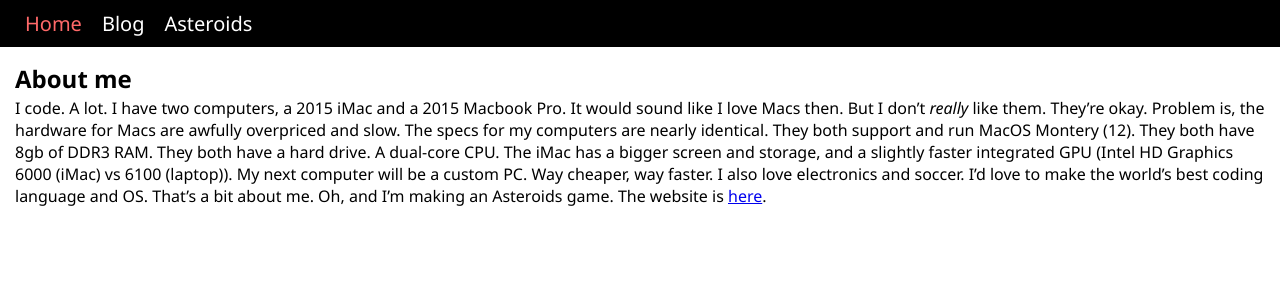
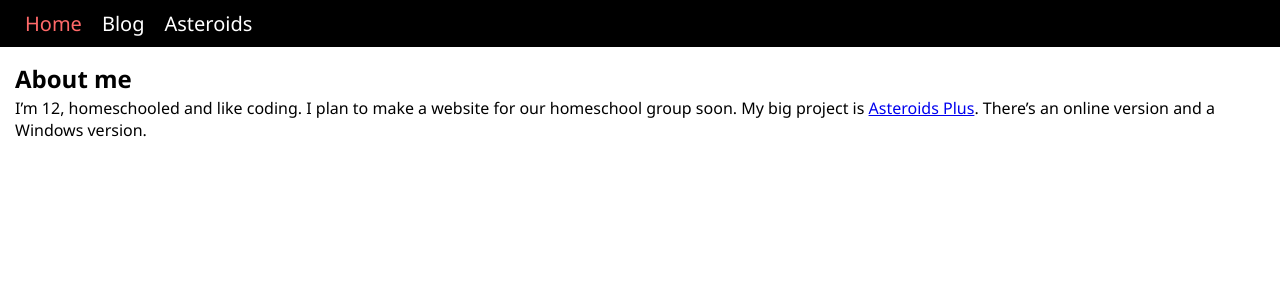
Before and after one commit to Baker531/baker531.github.io, a Jekyll site: the page built from index.md, in a window 1280 px wide. Shown: the top 300 px of the page. Built offline with Jekyll 4.4.1, drawn with Linux system fonts in a browser that asks for light colours.

Commit message:
Change index.md

```diff
--- a/index.md
+++ b/index.md
@@ -3,4 +3,7 @@ title: "Home"
 ---
 
 ## About me
-I code. A lot. I have two computers, a 2015 iMac and a 2015 Macbook Pro. It would sound like I love Macs then. But I don't *really* like them. They're okay. Problem is, the hardware for Macs are awfully overpriced and slow. The specs for my computers are nearly identical. They both support and run MacOS Montery (12). They both have 8gb of DDR3 RAM. They both have a hard drive. A dual-core CPU. The iMac has a bigger screen and storage, and a slightly faster integrated GPU (Intel HD Graphics 6000 (iMac) vs 6100 (laptop)). My next computer will be a custom PC. Way cheaper, way faster. I also love electronics and soccer. I'd love to make the world's best coding language and OS. That's a bit about me. Oh, and I'm making an Asteroids game. The website is [here](https://baker531.github.io/asteroids).
+I'm 12, homeschooled and like coding. I plan to make a website for our homeschool group soon. My big project is [Asteroids Plus](https://baker531.github.io/asteroids). There's an online version and a Windows version.
+
+<!-- ## About me
+bI'm homeschooled and 12. Kind of straddling I code stuff. I have two computers, a 2015 iMac and a 2015 Macbook Pro. It would sound like I love Macs then. But I don't *really* like them. They're okay. Problem is, the hardware for Macs are awfully overpriced and slow. The specs for my computers are nearly identical. They both support and run MacOS Montery (12). They both have 8gb of DDR3 RAM. They both have a hard drive. A dual-core CPU. The iMac has a bigger screen and storage, and a slightly faster integrated GPU (Intel HD Graphics 6000 (iMac) vs 6100 (laptop)). My next computer will be a custom PC. Way cheaper, way faster. I also love electronics and soccer. I'd love to make the world's best coding language and OS. That's a bit about me. Oh, and I'm making an Asteroids game. The website is [here](https://baker531.github.io/asteroids). I recently used Apple Bootcamp to install Windows on my Mac, and I love it. Mainly the performance. -->
```
